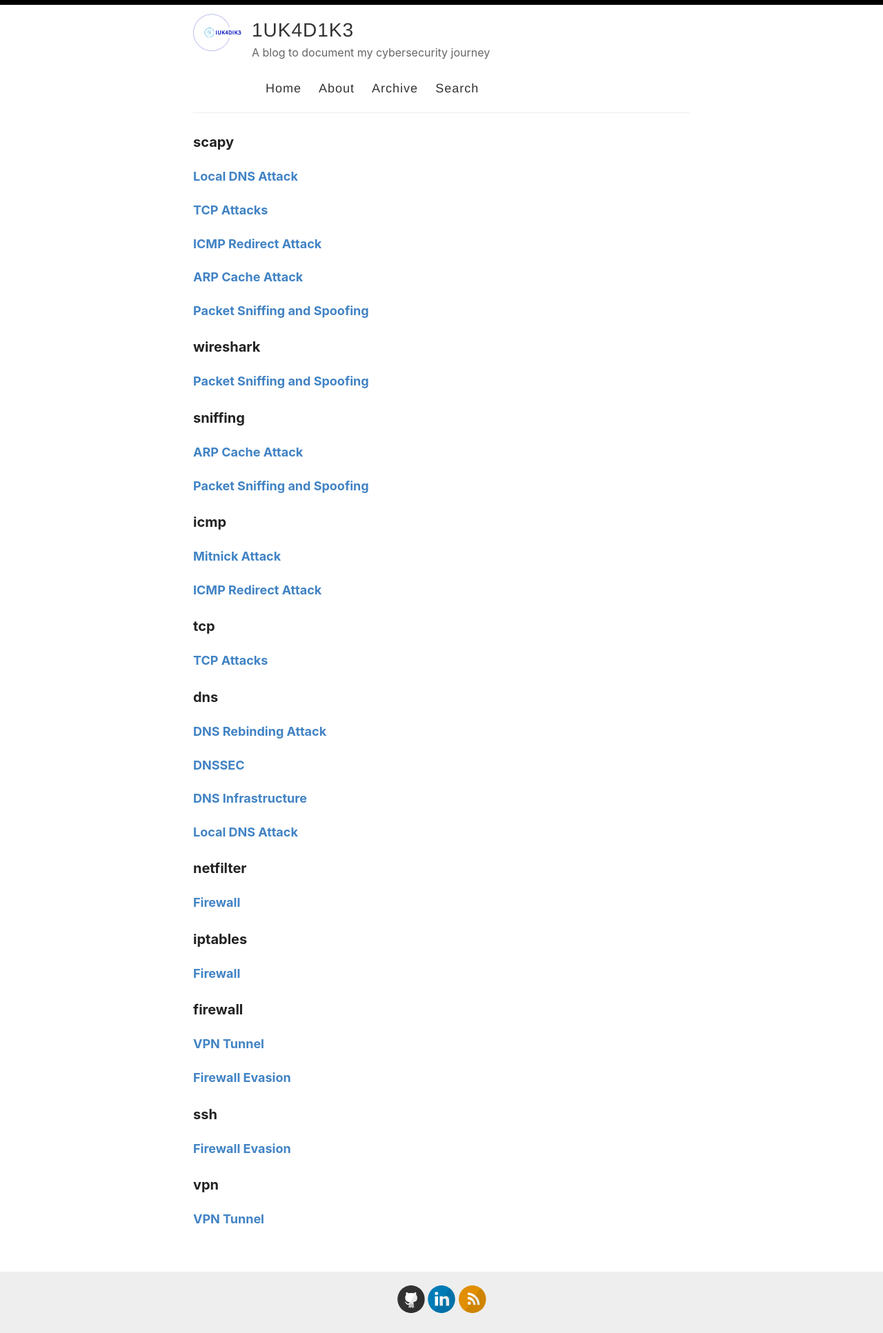
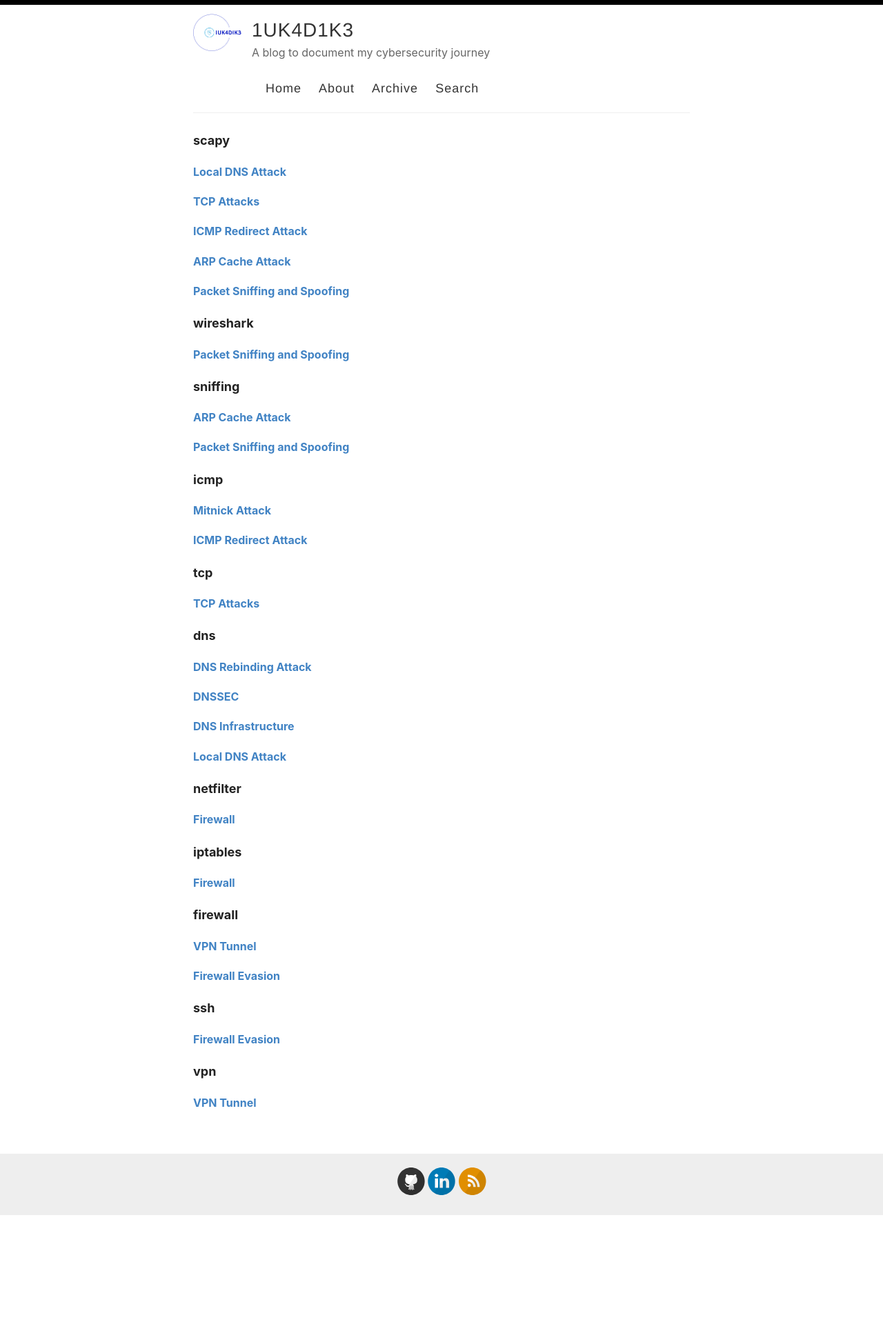
Before and after one commit to iukadike/blog, a Jekyll site: the page built from _pages/categories.md, in a window 1280 px wide. Shown: the whole page at 69% size. Built offline with Jekyll 4.4.1, drawn with Linux system fonts in a browser that asks for light colours; after the commit the page ends 1762 px from its top, so only the background shows below that.

Commit message:
update h1 to h5 font size

```diff
--- a/assets/style.scss
+++ b/assets/style.scss
@@ -53,14 +53,14 @@ h1, h2, h3, h4, h5, h6 {
 }
 
 h1 {
-  font-size: 30px;
+  font-size: 28px;
   a {
     color: inherit;
   }
 }
 
 h2 {
-  font-size: 24px;
+  font-size: 22px;
 }
 
 @media (min-width: 769px){
@@ -76,11 +76,11 @@ h2 {
 }
 
 h3 {
-  font-size: 20px;
+  font-size: 18px;
 }
 
 h4 {
-  font-size: 18px;
+  font-size: 16px;
   color: #222;
 }
 
```
